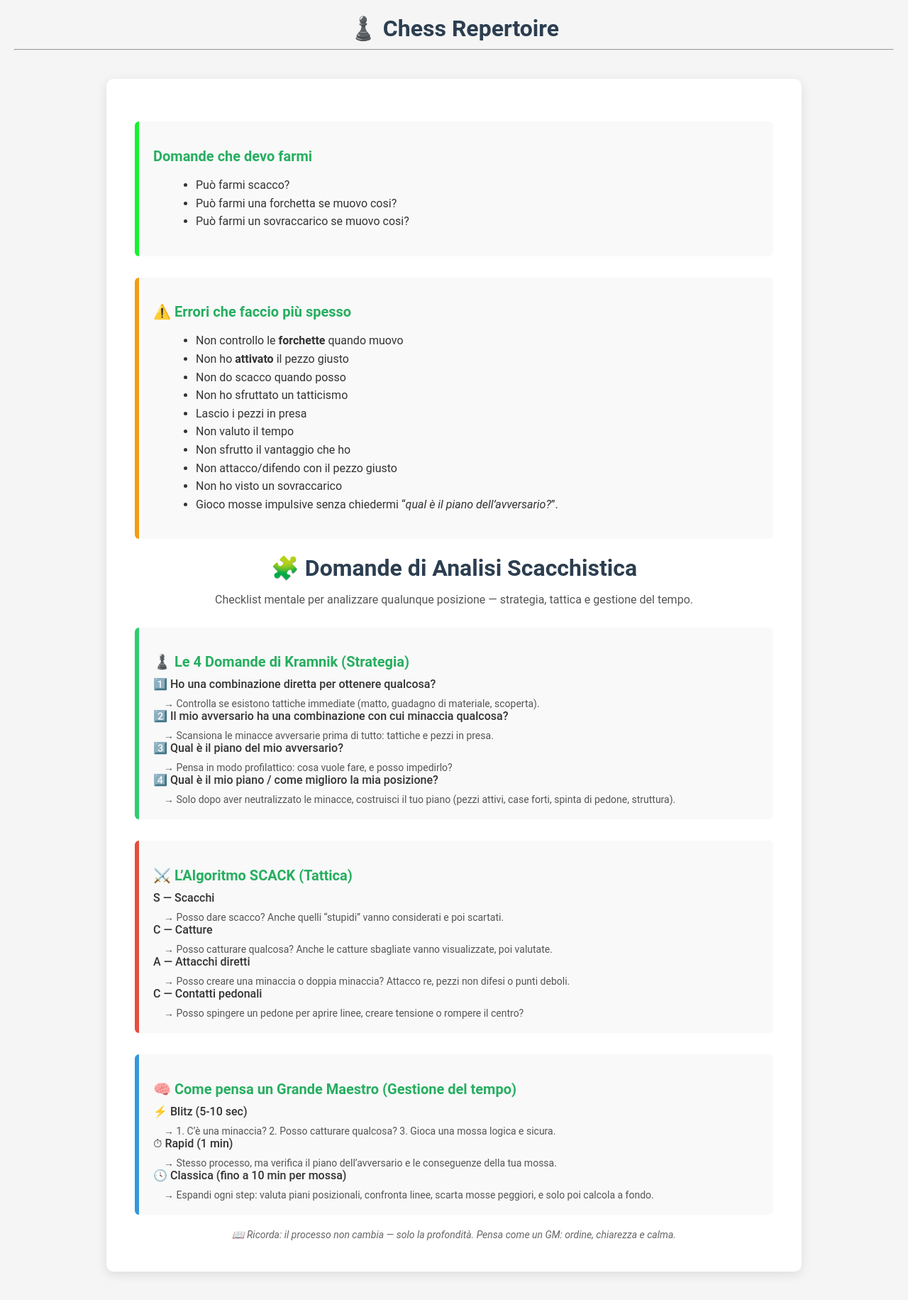
After one commit to alfredoFaro98/ChessRepertoire, a Django app: page /analisi-domande/ in a window 1280 px wide. The commit adds this page. Shown: the whole page at 71% size. Run offline with Django 5.2, Linux system fonts and the light colour scheme.

Commit message:
creazione pagina errori

```diff
--- /dev/null
+++ b/repertoire/templates/repertoire/analisi_domande.html
@@ -0,0 +1,156 @@
+{% extends "repertoire/base.html" %}
+{% load static %}
+
+{% block title %}Domande di Analisi — Chess Trainer{% endblock %}
+
+{% block content %}
+<style>
+  body {
+    background: #f5f5f5;
+    font-family: 'Roboto', sans-serif;
+  }
+
+  .container {
+    max-width: 900px;
+    margin: 40px auto;
+    background: #fff;
+    border-radius: 10px;
+    box-shadow: 0 4px 15px rgba(0,0,0,0.1);
+    padding: 30px 40px;
+  }
+
+  h1 {
+    text-align: center;
+    margin-bottom: 10px;
+    font-weight: 700;
+    color: #2c3e50;
+  }
+
+  .section {
+    margin-top: 30px;
+    padding: 20px;
+    border-left: 6px solid #2ecc71;
+    border-radius: 6px;
+    background: #f9f9f9;
+  }
+
+  .section h2 {
+    color: #27ae60;
+    font-size: 20px;
+    margin-bottom: 10px;
+  }
+
+  .question {
+    margin-bottom: 10px;
+    font-weight: 500;
+    color: #333;
+  }
+
+  .explain {
+    font-size: 14px;
+    color: #555;
+    margin-left: 15px;
+  }
+
+  .tactical {
+    border-left-color: #e74c3c;
+  }
+
+  .gm {
+    border-left-color: #3498db;
+  }
+
+  .note {
+    margin-top: 20px;
+    font-style: italic;
+    font-size: 14px;
+    text-align: center;
+    color: #666;
+  }
+</style>
+
+<div class="container">
+
+<div class="section" style="border-left-color:#12f330;">
+  <h2>Domande che devo farmi</h2>
+
+  <ul style="margin-left:20px; color:#333; line-height:1.6;">
+    <li>Può farmi scacco?</li>
+    <li>Può farmi una forchetta se muovo cosi?</li>
+    <li>Può farmi un sovraccarico se muovo cosi?</li>
+  </ul>
+</div>
+
+<div class="section" style="border-left-color:#f39c12;">
+  <h2>⚠️ Errori che faccio più spesso</h2>
+
+  <ul style="margin-left:20px; color:#333; line-height:1.6;">
+    <li>Non controllo le <b>forchette</b> quando muovo</li>
+    <li>Non ho <b>attivato</b> il pezzo giusto</li>
+    <li>Non do scacco quando posso</li>
+    <li>Non ho sfruttato un tatticismo</li>
+    <li>Lascio i pezzi in presa</li>
+    <li>Non valuto il tempo</li>
+    <li>Non sfrutto il vantaggio che ho</li>
+    <li>Non attacco/difendo con il pezzo giusto</li>
+    <li>Non ho visto un sovraccarico</li>
+    <li>Gioco mosse impulsive senza chiedermi “<i>qual è il piano dell’avversario?</i>”.</li>
+  </ul>
+</div>
+
+
+  <h1>🧩 Domande di Analisi Scacchistica</h1>
+  <p style="text-align:center;color:#555;">Checklist mentale per analizzare qualunque posizione — strategia, tattica e gestione del tempo.</p>
+
+  <!-- Sezione Kramnik -->
+  <div class="section">
+    <h2>♟️ Le 4 Domande di Kramnik (Strategia)</h2>
+
+    <div class="question">1️⃣ Ho una combinazione diretta per ottenere qualcosa?</div>
+    <div class="explain">→ Controlla se esistono tattiche immediate (matto, guadagno di materiale, scoperta).</div>
+
+    <div class="question">2️⃣ Il mio avversario ha una combinazione con cui minaccia qualcosa?</div>
+    <div class="explain">→ Scansiona le minacce avversarie prima di tutto: tattiche e pezzi in presa.</div>
+
+    <div class="question">3️⃣ Qual è il piano del mio avversario?</div>
+    <div class="explain">→ Pensa in modo profilattico: cosa vuole fare, e posso impedirlo?</div>
+
+    <div class="question">4️⃣ Qual è il mio piano / come miglioro la mia posizione?</div>
+    <div class="explain">→ Solo dopo aver neutralizzato le minacce, costruisci il tuo piano (pezzi attivi, case forti, spinta di pedone, struttura).</div>
+  </div>
+
+  <!-- Sezione SCACK -->
+  <div class="section tactical">
+    <h2>⚔️ L’Algoritmo SCACK (Tattica)</h2>
+
+    <div class="question">S — Scacchi</div>
+    <div class="explain">→ Posso dare scacco? Anche quelli “stupidi” vanno considerati e poi scartati.</div>
+
+    <div class="question">C — Catture</div>
+    <div class="explain">→ Posso catturare qualcosa? Anche le catture sbagliate vanno visualizzate, poi valutate.</div>
+
+    <div class="question">A — Attacchi diretti</div>
+    <div class="explain">→ Posso creare una minaccia o doppia minaccia? Attacco re, pezzi non difesi o punti deboli.</div>
+
+    <div class="question">C — Contatti pedonali</div>
+    <div class="explain">→ Posso spingere un pedone per aprire linee, creare tensione o rompere il centro?</div>
+  </div>
+
+  <!-- Sezione GM -->
+  <div class="section gm">
+    <h2>🧠 Come pensa un Grande Maestro (Gestione del tempo)</h2>
+
+    <div class="question">⚡ Blitz (5-10 sec)</div>
+    <div class="explain">→ 1. C’è una minaccia? 2. Posso catturare qualcosa? 3. Gioca una mossa logica e sicura.</div>
+
+    <div class="question">⏱ Rapid (1 min)</div>
+    <div class="explain">→ Stesso processo, ma verifica il piano dell’avversario e le conseguenze della tua mossa.</div>
+
+    <div class="question">🕓 Classica (fino a 10 min per mossa)</div>
+    <div class="explain">→ Espandi ogni step: valuta piani posizionali, confronta linee, scarta mosse peggiori, e solo poi calcola a fondo.</div>
+  </div>
+
+  <p class="note">📖 Ricorda: il processo non cambia — solo la profondità.
+  Pensa come un GM: ordine, chiarezza e calma.</p>
+</div>
+{% endblock %}
--- a/repertoire/templates/repertoire/opening_list.html
+++ b/repertoire/templates/repertoire/opening_list.html
@@ -78,6 +78,12 @@
 </style>
 
 <div class="page">
+  <div style="text-align:center; margin-top:30px;">
+  <a href="{% url 'analisi_domande' %}" class="btn btn-success btn-lg">
+    🧩 Vai alle Domande di Analisi
+  </a>
+</div>
+
   <h2>📘 Scegli un’apertura</h2>
 
   <div class="search-bar">
--- a/repertoire/urls.py
+++ b/repertoire/urls.py
@@ -5,4 +5,5 @@ urlpatterns = [
     path('', views.opening_list, name='opening_list'),
     path('opening/<int:opening_id>/', views.opening_detail, name='opening_detail'),
     path('opening/<int:root_id>/line/<int:line_num>/', views.line_detail, name='line_detail'),
+    path('analisi-domande/', views.analisi_domande, name='analisi_domande'),
 ]
--- a/repertoire/views.py
+++ b/repertoire/views.py
@@ -118,3 +118,8 @@ def line_detail(request, root_id, line_num):
         "line_position": line_num,
     }
     return render(request, "repertoire/line_detail.html", context)
+
+from django.shortcuts import render
+
+def analisi_domande(request):
+    return render(request, 'repertoire/analisi_domande.html')
```
Also changed, not shown: db.sqlite3.
